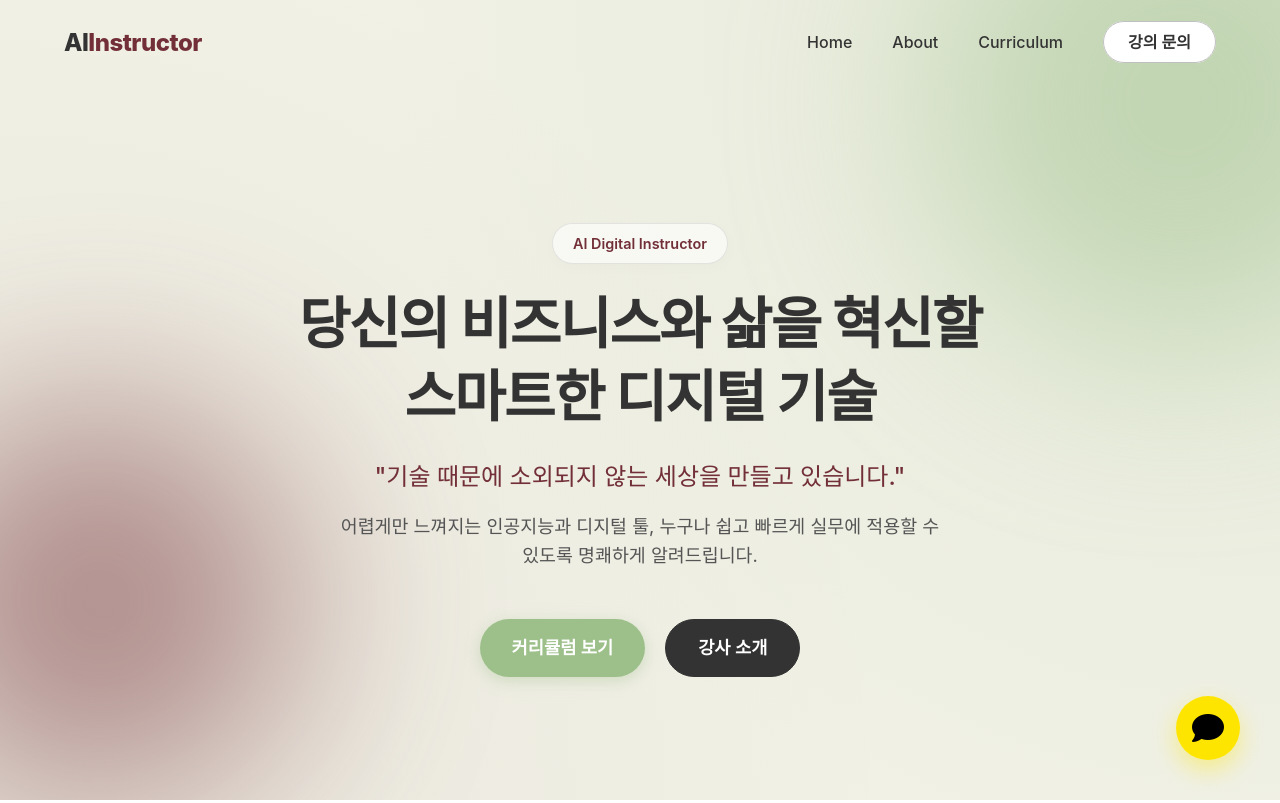
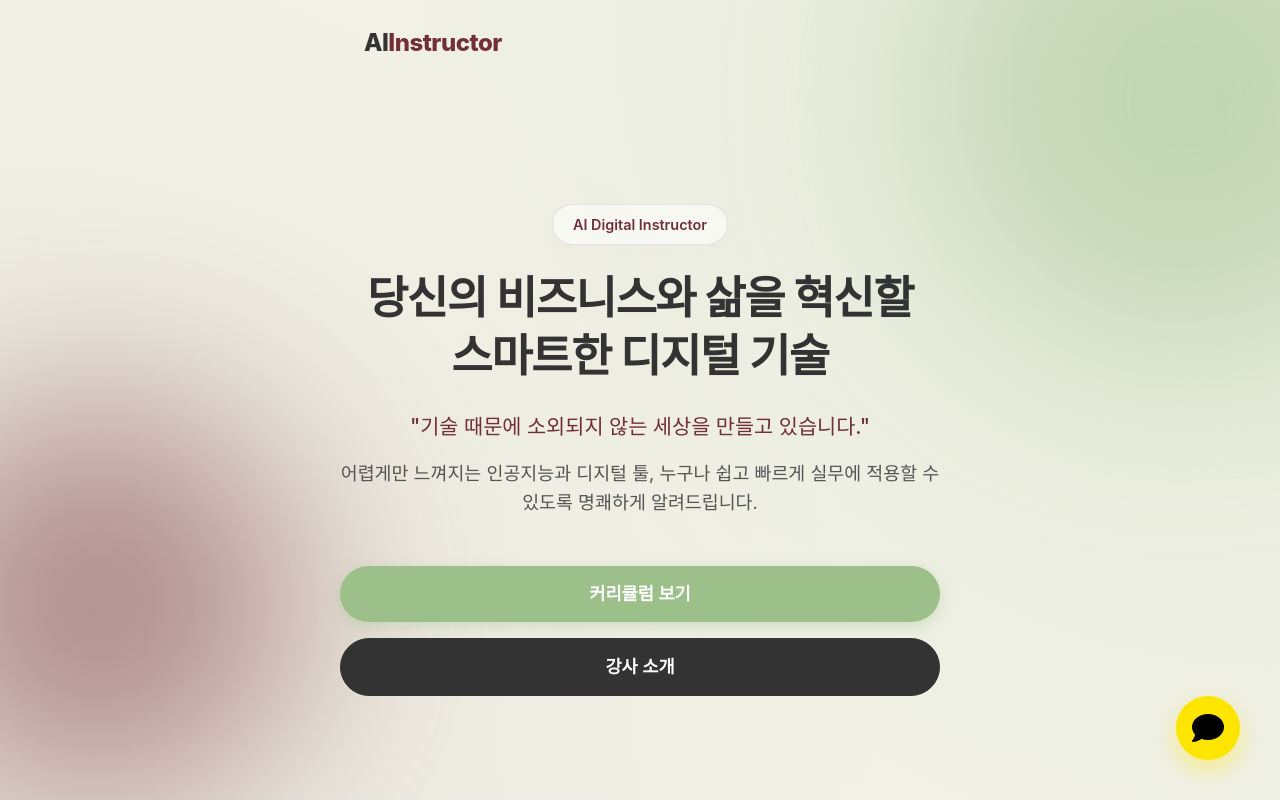
Before and after one commit to osondoson2-hub/profile_landingpage, a website: page index.html in a window 1280 px wide. Shown: the top 803 px of the page. Drawn offline with Linux system fonts and the light colour scheme; a web font is replaced by a local one.

Commit message:
Update layout to vertical single column view

```diff
--- a/styles.css
+++ b/styles.css
@@ -30,7 +30,7 @@ body {
 }
 
 .container {
-    max-width: 1200px;
+    max-width: 600px;
     margin: 0 auto;
     padding: 0 24px;
 }
@@ -121,7 +121,7 @@ header.scrolled {
 }
 
 .nav-container {
-    max-width: 1200px;
+    max-width: 600px;
     margin: 0 auto;
     padding: 0 24px;
     display: flex;
@@ -141,10 +141,7 @@ header.scrolled {
 }
 
 nav ul {
-    display: flex;
-    list-style: none;
-    gap: 40px;
-    align-items: center;
+    display: none; /* Hide standard nav on vertical mode */
 }
 
 nav a {
@@ -223,14 +220,14 @@ nav a:hover::after {
 }
 
 .hero h1 {
-    font-size: 3.5rem;
+    font-size: 2.8rem;
     letter-spacing: -0.03em;
     margin-bottom: 24px;
     color: var(--text-main);
 }
 
 .hero p.slogan {
-    font-size: 1.5rem;
+    font-size: 1.3rem;
     font-weight: 500;
     color: var(--accent-color);
     margin-bottom: 16px;
@@ -246,7 +243,8 @@ nav a:hover::after {
 
 .hero-buttons {
     display: flex;
-    gap: 20px;
+    flex-direction: column;
+    gap: 16px;
     justify-content: center;
 }
 
@@ -306,8 +304,8 @@ nav a:hover::after {
 
 .about-grid {
     display: grid;
-    grid-template-columns: 1fr 1.2fr;
-    gap: 80px;
+    grid-template-columns: 1fr;
+    gap: 60px;
     align-items: center;
 }
 
@@ -390,7 +388,7 @@ nav a:hover::after {
 
 .cards-grid {
     display: grid;
-    grid-template-columns: repeat(auto-fit, minmax(300px, 1fr));
+    grid-template-columns: 1fr;
     gap: 32px;
 }
 
```
